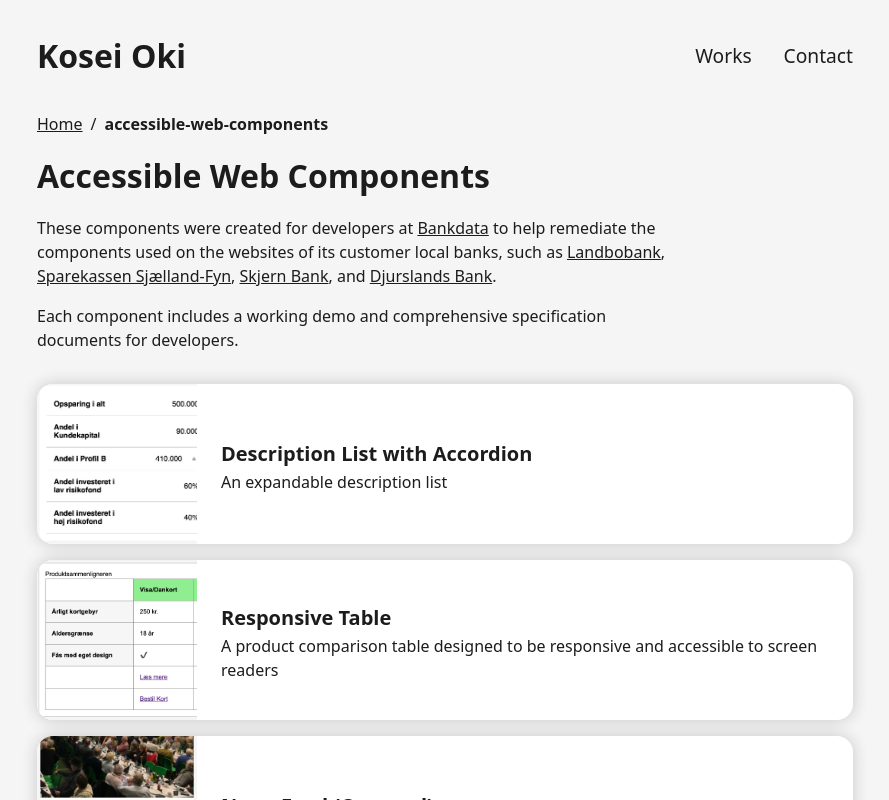
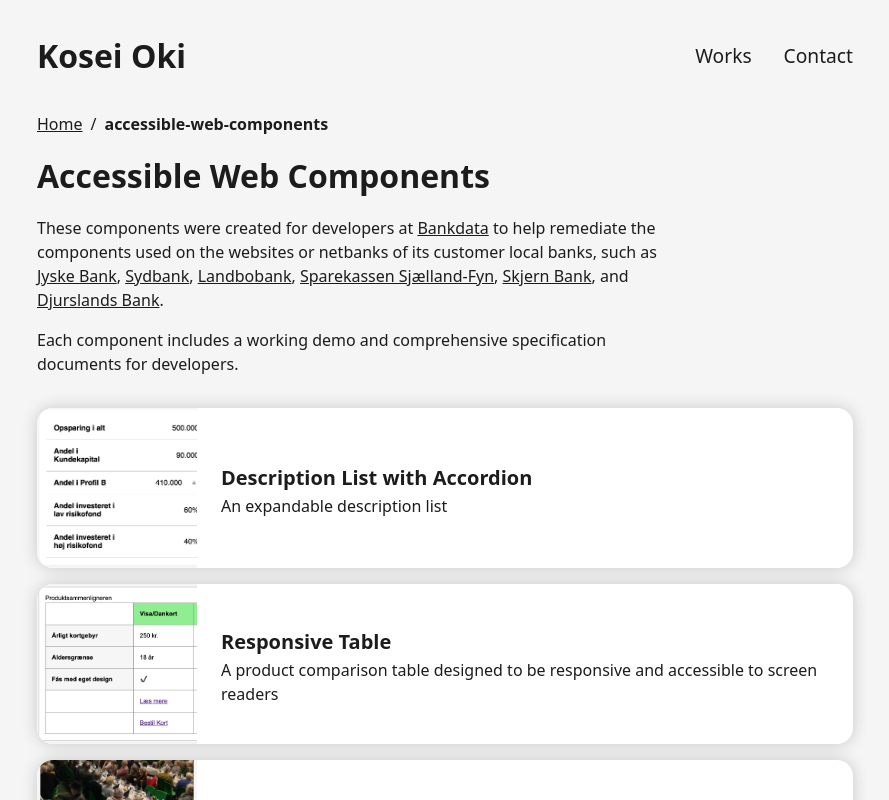
Before and after one commit to Koseioki/koseioki, a React (Vite) app: page /accessible-web-components in a window 1280 px wide. Shown: the top 800 px of the page, without its empty margins (195-1084 px from the left). Built offline with nearby package versions, Linux system fonts and the light colour scheme.

Commit message:
added 2 banks

```diff
--- a/src/AccessibleWebComponents.jsx
+++ b/src/AccessibleWebComponents.jsx
@@ -29,7 +29,7 @@
 
     <main id="main-content">
       <h1 ref={headingRef} tabIndex="-1" className="headings">Accessible Web Components</h1>
-      <p className="paragraph">These components were created for developers at <a href="https://www.bankdata.dk" className="plain-link">Bankdata</a> to help remediate the components used on the websites of its customer local banks, such as <a href="https://www.landbobanken.dk" className="plain-link">Landbobank</a>, <a href="https://www.spks.dk" className="plain-link">Sparekassen Sjælland-Fyn</a>, <a href="https://www.skjernbank.dk" className="plain-link">Skjern Bank</a>, and <a href="https://www.djurslandsbank.dk" className="plain-link">Djurslands Bank</a>.</p>
+      <p className="paragraph">These components were created for developers at <a href="https://www.bankdata.dk" className="plain-link">Bankdata</a> to help remediate the components used on the websites or netbanks of its customer local banks, such as <a href="https://www.jyskebank.dk" className="plain-link">Jyske Bank</a>, <a href="https://www.sydbank.dk" className="plain-link">Sydbank</a>, <a href="https://www.landbobanken.dk" className="plain-link">Landbobank</a>, <a href="https://www.spks.dk" className="plain-link">Sparekassen Sjælland-Fyn</a>, <a href="https://www.skjernbank.dk" className="plain-link">Skjern Bank</a>, and <a href="https://www.djurslandsbank.dk" className="plain-link">Djurslands Bank</a>.</p>
       <p className="paragraph">Each component includes a working demo and comprehensive specification documents for developers.</p>
 
       <ul className="component-list">
```
